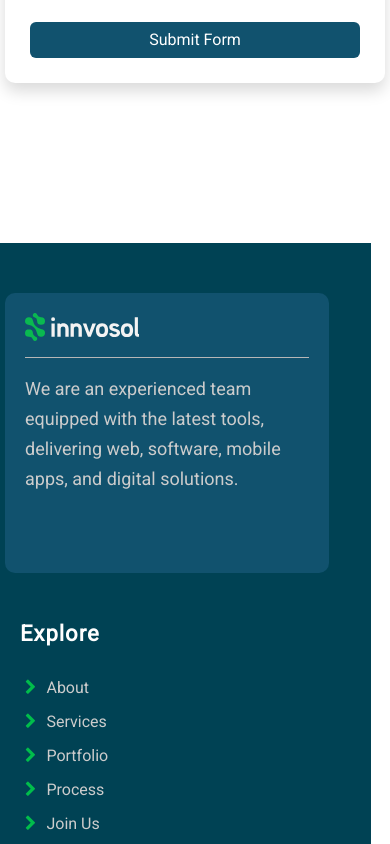
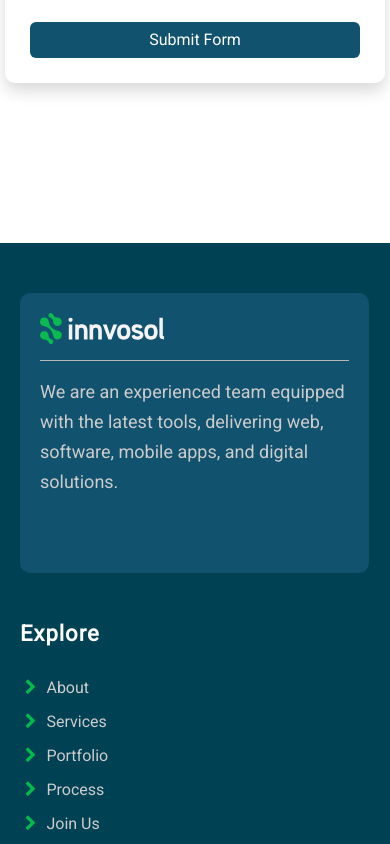
Before and after one commit to BasharatAliKing/innvosol-project, a React (Create React App) app: page / in a window 390 px wide. Shown: the part 11156-12000 px from the top of the page. Built offline with nearby package versions, Linux system fonts and the light colour scheme.

Commit message:
added data

```diff
--- a/src/Utilities/Footer.css
+++ b/src/Utilities/Footer.css
@@ -89,13 +89,18 @@
     }
     #footer #first{
         width: 90%;
+        margin-left: 15px;
     }
     #footer{
         padding: 0px 20px;
-        width: 95%;
+        width: 102%;
     }
     #below{
-        width: 90%;
+        text-align: center;
+        width: 102%;
+    }
+    #below .second{
+        text-align: center;
     }
     form{
         form {
```
